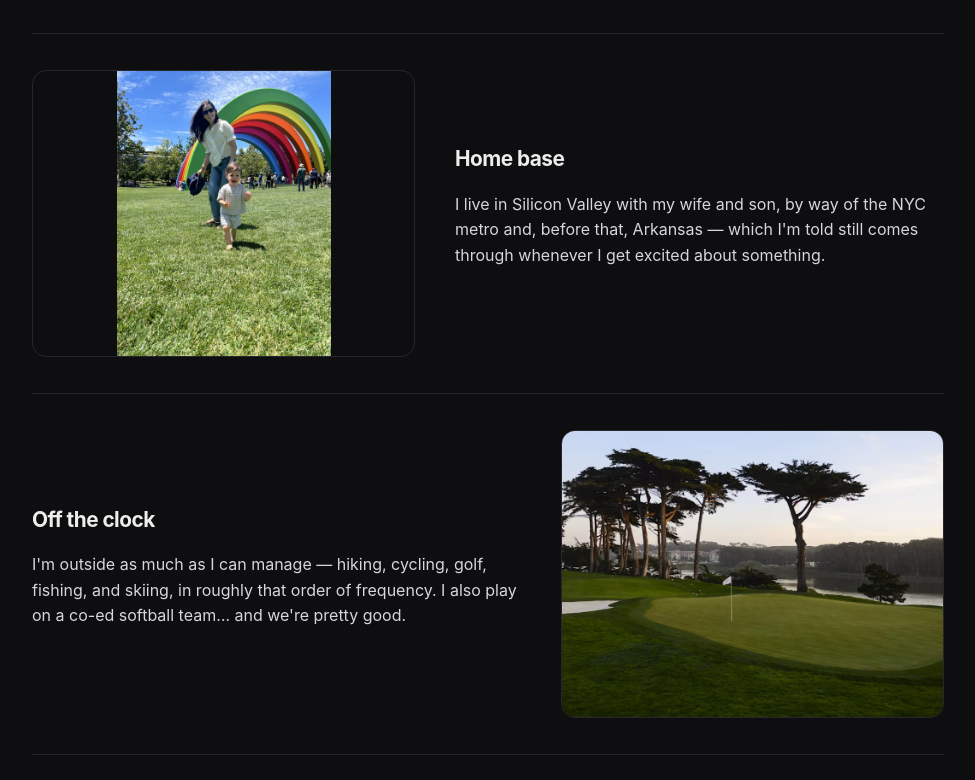
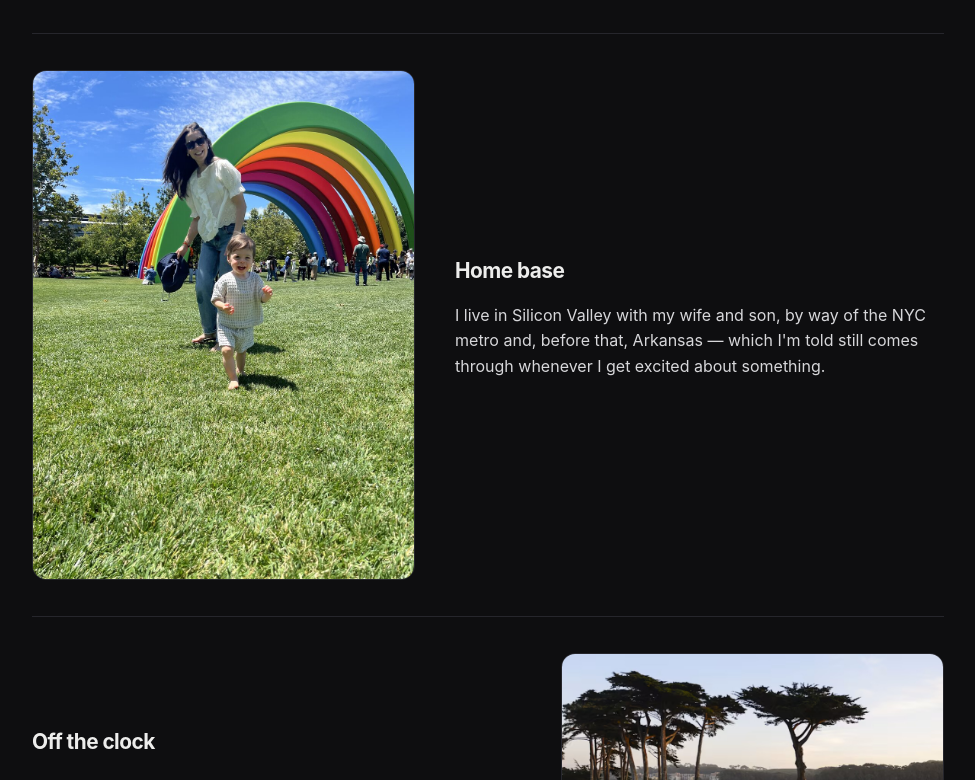
Before and after one commit to rcbowlin1/rcbowlin1.github.io, an Eleventy site: page src/about.njk in a window 1280 px wide. Shown: the part 645-1425 px from the top of the page, without its empty margins (152-1127 px from the left). Built offline with nearby package versions, Linux system fonts and the light colour scheme; Eleventy itself is replaced by a stand-in of ours; files that its build step writes are made by us from their sources.

Commit message:
About: revert family image to full-width display

```diff
--- a/src/about.njk
+++ b/src/about.njk
@@ -22,7 +22,7 @@ title: About
     <p>I live in Silicon Valley with my wife and son, by way of the NYC metro and, before that, Arkansas — which I'm told still comes through whenever I get excited about something.</p>
   </div>
   <div class="about-media">
-    <img class="portrait" src="/img/family.jpg" alt="Ryan's wife and son at Apple Park" />
+    <img src="/img/family.jpg" alt="Ryan's wife and son at Apple Park" />
   </div>
 </div>
 
--- a/src/css/styles.css
+++ b/src/css/styles.css
@@ -311,7 +311,6 @@ section:not(.hero):not(.no-count) > h2::before {
 .about-body p { color: #d7d7da; }
 .about-media { flex: 0 0 42%; max-width: 42%; }
 .about-media img { width: 100%; border-radius: 14px; border: 1px solid var(--line); display: block; object-fit: cover; }
-.about-media img.portrait { aspect-ratio: 4 / 3; object-fit: contain; background: var(--bg); }
 .img-placeholder {
   width: 100%;
   aspect-ratio: 4 / 3;
```
